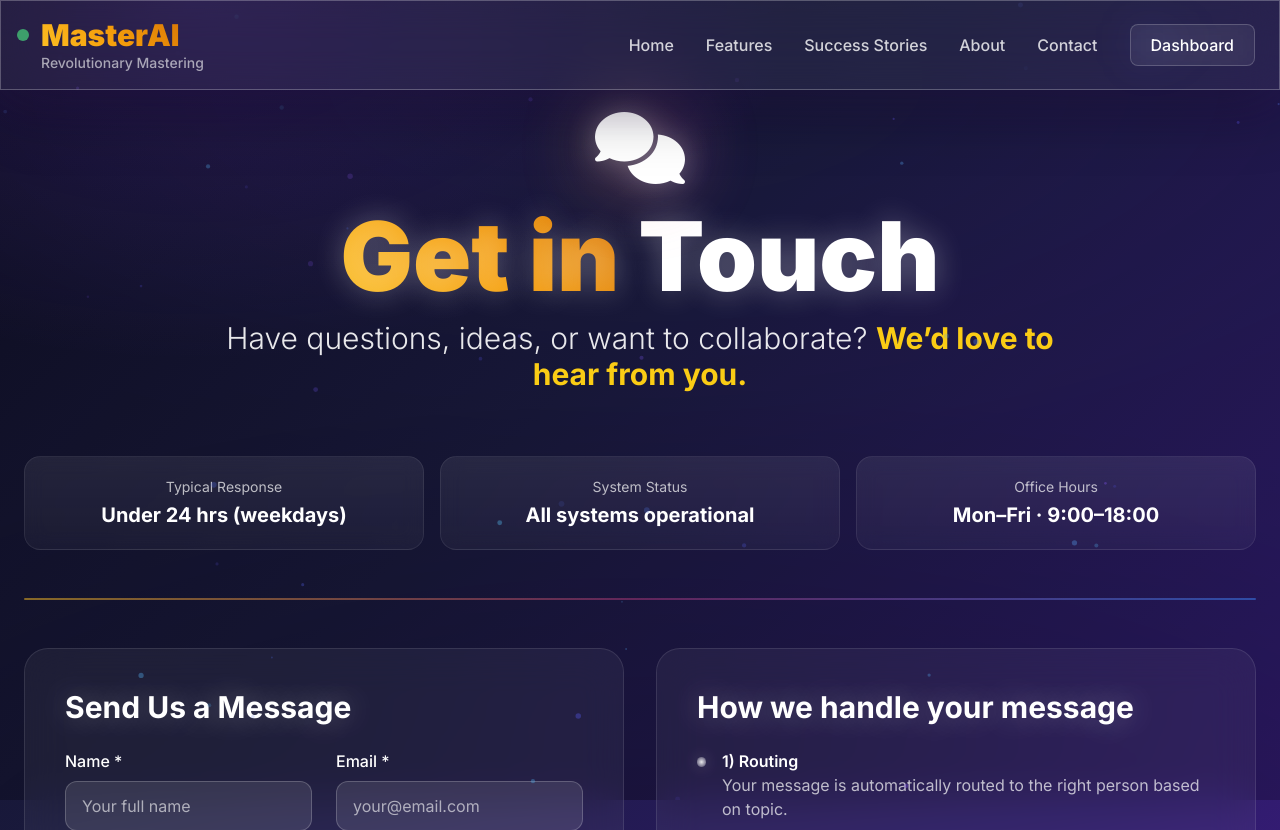
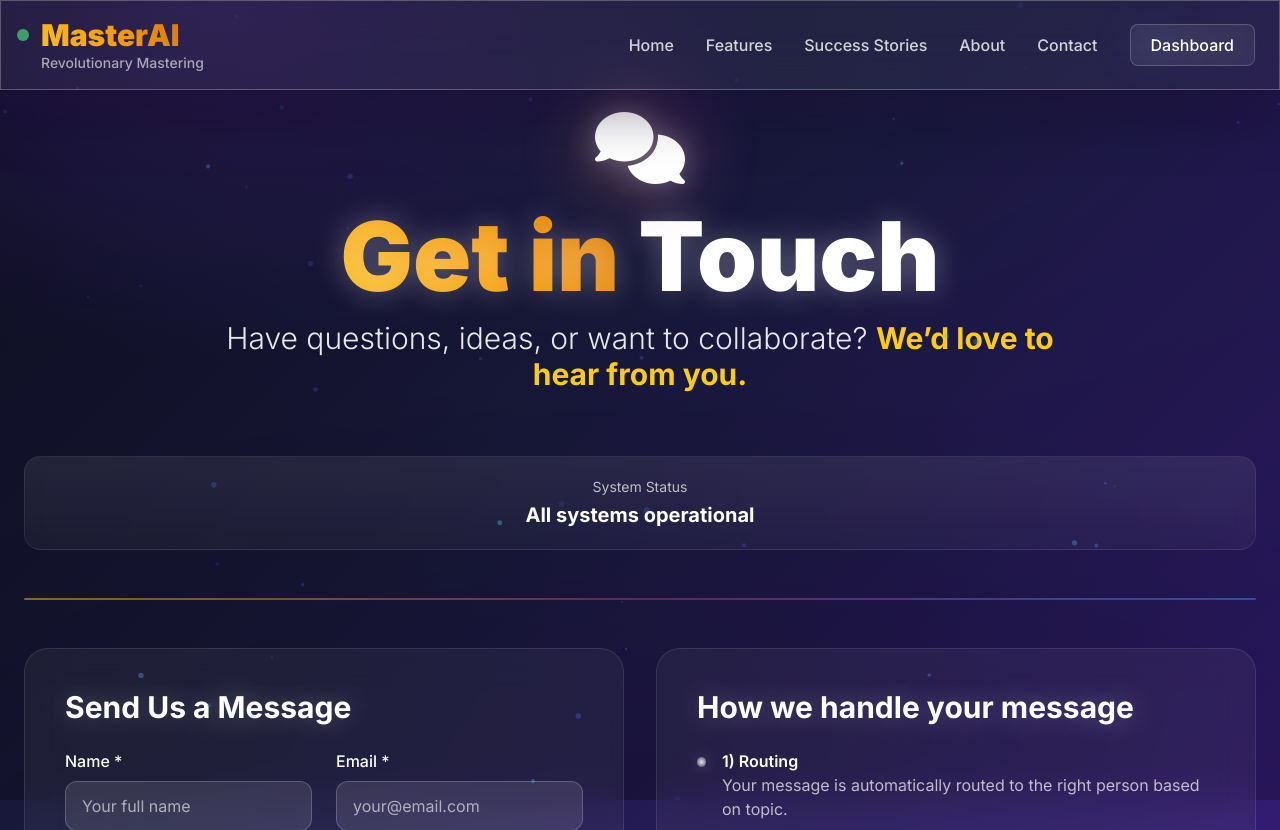
Before and after one commit to yvc0/new_ai_music, a Flask app: page /contact in a window 1280 px wide. Shown: the top 830 px of the page. Run offline with Flask 3, Linux system fonts and the light colour scheme; parts of the project's set-up code (start-up, migrations or seed data) failed here and were passed over; some libraries are stand-ins or nearby versions.

Commit message:
Update contact.html

```diff
--- a/templates/contact.html
+++ b/templates/contact.html
@@ -1,23 +1,20 @@
 {% extends "base.html" %}
 
-{% block title %}Contact - MasterAI Revolutionary AI Music Music Mastering{% endblock %}
+{% block title %}Contact - MasterAI Revolutionary AI Music Mastering{% endblock %}
 
 {% block content %}
 <div class="container mx-auto px-6 pt-8 pb-16">
 
-  <!-- Local styles to fix dropdown visibility + unique page accents -->
+  <!-- Local styles -->
   <style>
-    /* Keep the closed select matching your dark UI */
     #contact-form select {
       color: #fff;
       background-color: rgba(255,255,255,0.10);
     }
-    /* Ensure options are readable when the menu opens */
     #contact-form select option {
       color: #111 !important;
       background-color: #fff !important;
     }
-    /* Accent ribbons / dividers */
     .divider-accent {
       height: 2px;
       background: linear-gradient(90deg, rgba(251,191,36,.5), rgba(236,72,153,.35), rgba(59,130,246,.5));
@@ -52,19 +49,11 @@
     </p>
   </div>
 
-  <!-- Slim status bar (unique look, no contact details) -->
-  <div class="grid grid-cols-1 md:grid-cols-3 gap-4 mb-12">
-    <div class="glass-soft rounded-2xl p-5 text-center">
-      <div class="text-white/70 text-sm mb-1">Typical Response</div>
-      <div class="text-white font-bold text-xl">Under 24 hrs (weekdays)</div>
-    </div>
+  <!-- Status bar (only System Status now) -->
+  <div class="grid grid-cols-1 gap-4 mb-12">
     <div class="glass-soft rounded-2xl p-5 text-center">
       <div class="text-white/70 text-sm mb-1">System Status</div>
       <div class="text-white font-bold text-xl">All systems operational</div>
-    </div>
-    <div class="glass-soft rounded-2xl p-5 text-center">
-      <div class="text-white/70 text-sm mb-1">Office Hours</div>
-      <div class="text-white font-bold text-xl">Mon–Fri · 9:00–18:00</div>
     </div>
   </div>
 
@@ -126,7 +115,7 @@
       </form>
     </div>
 
-    <!-- Process / Visual column (replaces removed cards) -->
+    <!-- Process Column -->
     <div class="space-y-6">
       <div class="glass rounded-3xl p-10 h-full">
         <h3 class="text-3xl font-bold text-white mb-6 text-glow">How we handle your message</h3>
@@ -210,7 +199,7 @@ document.getElementById('contact-form').addEventListener('submit', function(e) {
       button.className = button.className.replace('from-green-500 to-emerald-600', 'from-yellow-400 to-orange-500');
       this.reset();
       const topic = document.getElementById('topic');
-      if (topic) topic.selectedIndex = 0; // reset placeholder
+      if (topic) topic.selectedIndex = 0;
     }, 3000);
   }, 2000);
 });
```
